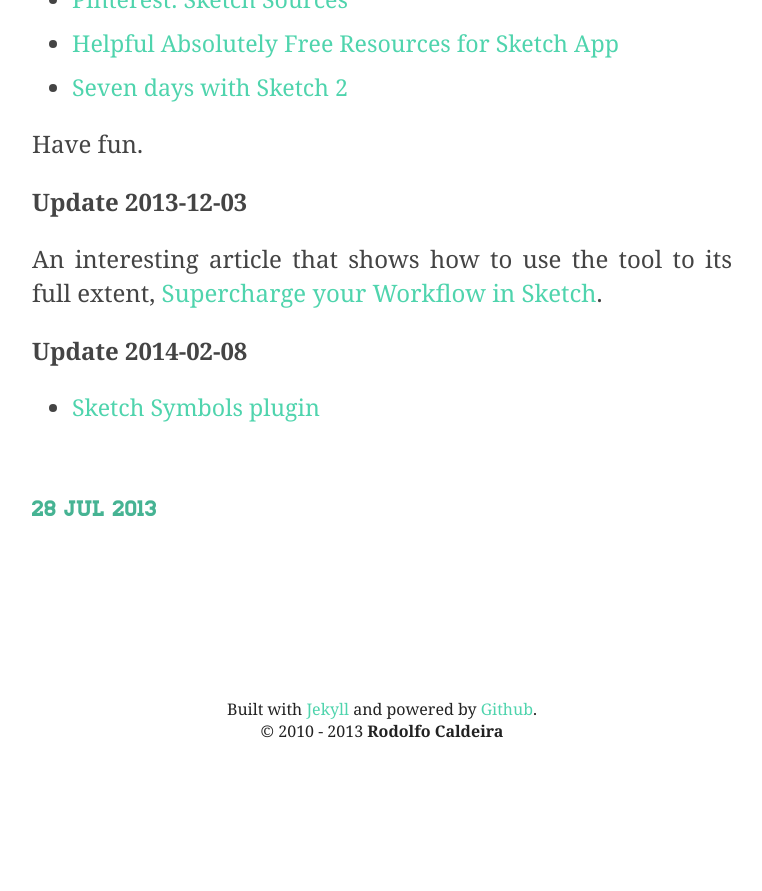
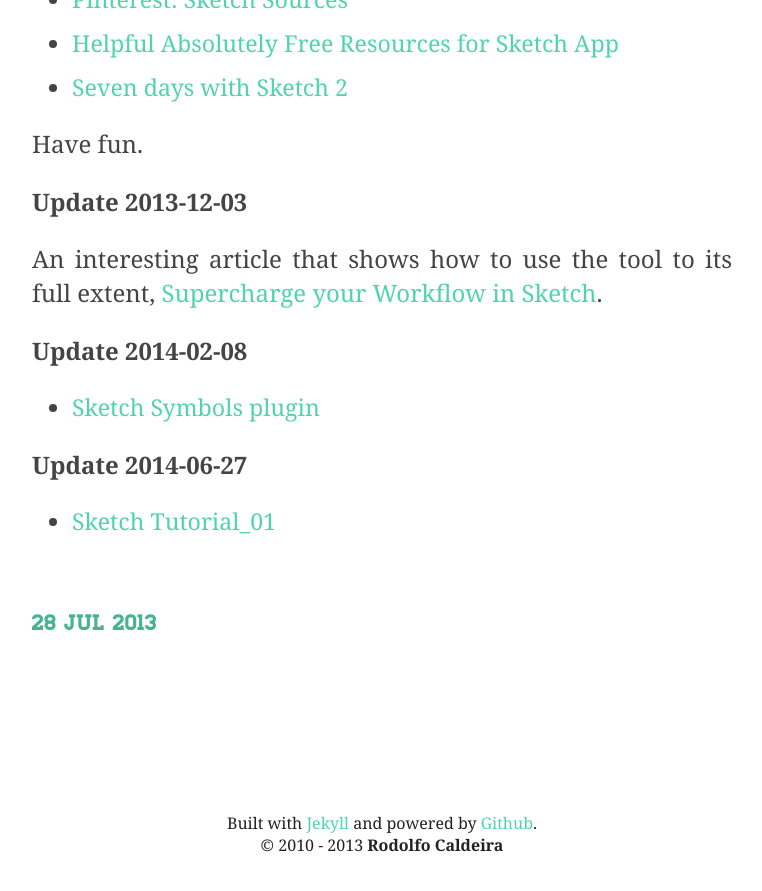
Before and after one commit to rodolfocaldeira/rodolfocaldeira.github.com, a Jekyll site: the page built from _posts/2013-07-28-interesting-bits-9-sketch-app.md, in a window 1280 px wide and 900 px high, scrolled down 1382 px. Shown: the top 891 px of the window, without its empty margins (258-1020 px from the left). Built offline with Jekyll 4.4.1, drawn with Linux system fonts in a browser that asks for light colours; before the commit the page ends 2168 px from its top, so only the background shows below that.

Commit message:
Added a link to a Sketch tutorial.

```diff
--- a/_posts/2013-07-28-interesting-bits-9-sketch-app.md
+++ b/_posts/2013-07-28-interesting-bits-9-sketch-app.md
@@ -34,3 +34,7 @@
 **Update 2014-02-08**
 
 - [Sketch Symbols plugin](https://github.com/tisho/sketch-plugins/tree/master/Symbols)
+
+**Update 2014-06-27**
+
+- [Sketch Tutorial_01](https://medium.com/@KounterB/b76271a095e3)
```
